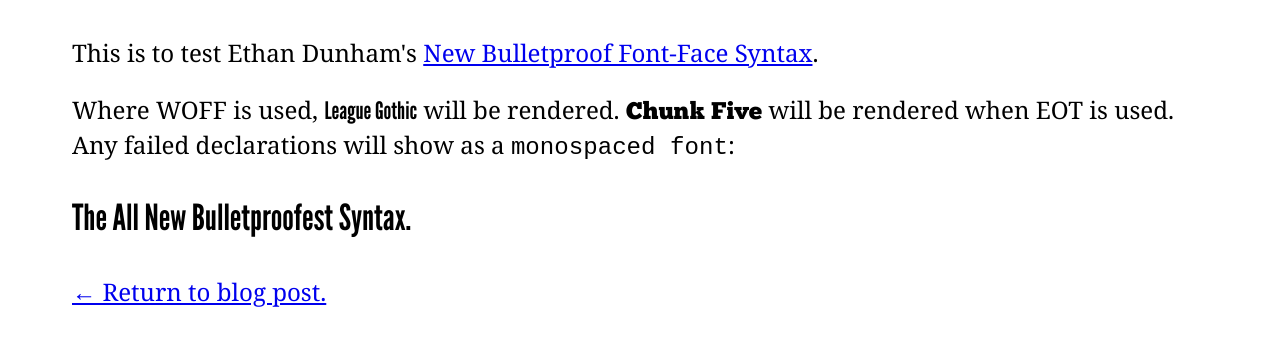
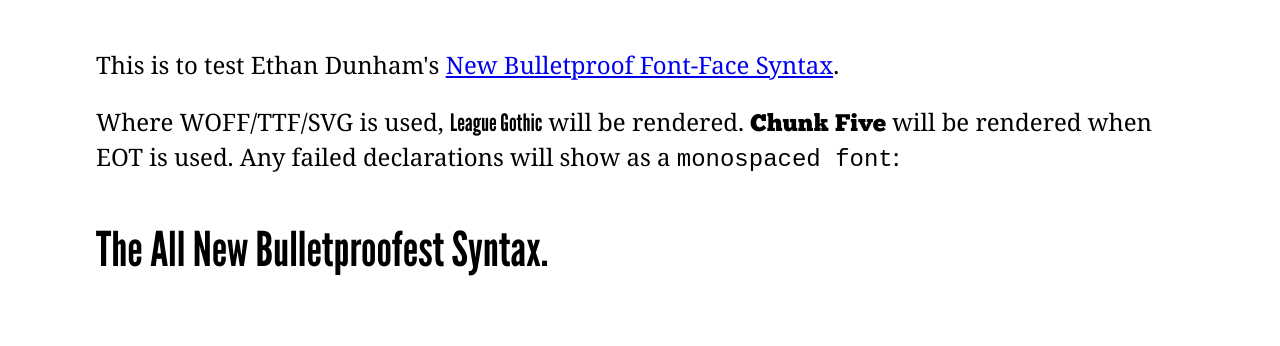
Before and after one commit to mattwiebe/IE9-WOFF-Test, a plain HTML site: page bulletproofest.html in a window 1280 px wide. Drawn offline with Linux system fonts and the light colour scheme.

Commit message:
add all chunk fonts, modify test copy

```diff
--- a/bulletproofest.html
+++ b/bulletproofest.html
@@ -16,15 +16,16 @@
 	}
 	@font-face {
 		font-family:Chunk;
-		src: url('fonts/chunkfive.woff'), url('fonts/chunkfive.eot');
+		src: url('fonts/chunkfive.woff'), url('fonts/chunkfive.eot'),url('fonts/chunkfive-roman-webfont.ttf') format('truetype'), url('fonts/chunkfive-roman-webfont.svg#ChunkFive') format('svg');
 	}
 	@font-face {
 		font-family:LeagueGothic;
-		src: url('fonts/League_Gothic.woff'), url('fonts/League_Gothic.eot');
+		src: url('fonts/League_Gothic.woff'), url('fonts/League_Gothic.eot'), 	url('fonts/League_Gothic.ttf') format('truetype'),
+		url('fonts/League_Gothic.svg#LeagueGothic') format('svg');
 	}
 	body {
 		font-family:Georgia,serif;
-		font-size:36px;
+		font-size:48px;
 		margin:1em 2em;
 	}
 	.bulletproofest {
@@ -41,7 +42,7 @@
 		font-family:monospace;
 	}
 	.explain {
-		font-size:67%;
+		font-size:50%;
 	}
 
 </style>
@@ -50,11 +51,9 @@
 <body>
 	<div class="explain">
 		<p>This is to test Ethan Dunham's <a href="http://www.fontspring.com/blog/the-new-bulletproof-font-face-syntax">New Bulletproof Font-Face Syntax</a>.</p>
-		<p>Where WOFF is used, <span class="league">League Gothic</span> will be rendered. <span class="chunk">Chunk Five</span> will be rendered when EOT is used. Any failed declarations will show as a <span class="mono">monospaced font</span>:</p>
+		<p>Where WOFF/TTF/SVG is used, <span class="league">League Gothic</span> will be rendered. <span class="chunk">Chunk Five</span> will be rendered when EOT is used. Any failed declarations will show as a <span class="mono">monospaced font</span>:</p>
 	</div>
 
 	<p class="bulletproofest">The All New Bulletproofest Syntax.</p>
-
-	<p class="return explain"><a href="http://somadesign.ca/2010/testing-ie9s-woff-support/">← Return to blog post.</a></p>
 </body>
 </html>
```
Also changed, not shown: fonts/chunkfive-roman-webfont.ttf (added), 1 other file.
